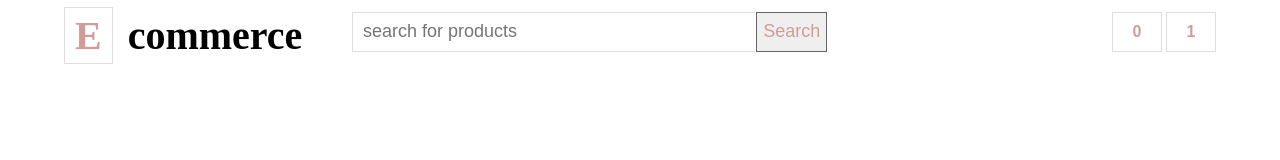
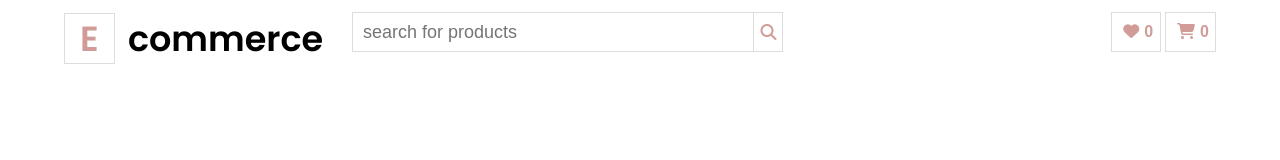
Before and after one commit to abdulqadircp/e-commerce-website, a plain HTML site: page index.html in a window 1280 px wide. Drawn offline with Linux system fonts and the light colour scheme.

Commit message:
added google fonts and fontawesome icons

```diff
--- a/common.css
+++ b/common.css
@@ -1,5 +1,6 @@
 body {
     margin: 0;
+    font-family: "Poppins", sans-serif;
 }
 
 .wrapper {
@@ -27,3 +28,8 @@ body {
     font-size: 16px;
     font-weight: 700;
 }
+
+.common-btn i {
+    padding-right: 5px;
+    padding-left: 5px;
+}
--- a/index.html
+++ b/index.html
@@ -4,6 +4,14 @@
     <title> E commerce Website </title>
     <link href="style.css" rel="stylesheet">
     <link href="common.css" rel="stylesheet">
+    <link rel="preconnect" href="https://fonts.googleapis.com">
+    <link rel="preconnect" href="https://fonts.gstatic.com" crossorigin>
+    <link
+        href="https://fonts.googleapis.com/css2?family=Poppins:ital,wght@0,100;0,200;0,300;0,400;0,500;0,600;0,700;0,800;0,900;1,100;1,200;1,300;1,400;1,500;1,600;1,700;1,800;1,900&display=swap"
+        rel="stylesheet">
+    <link rel="stylesheet" href="https://cdnjs.cloudflare.com/ajax/libs/font-awesome/6.5.1/css/all.min.css"
+        integrity="sha512-DTOQO9RWCH3ppGqcWaEA1BIZOC6xxalwEsw9c2QQeAIftl+Vegovlnee1c9QX4TctnWMn13TZye+giMm8e2LwA=="
+        crossorigin="anonymous" referrerpolicy="no-referrer" />
 
 </head>
 
@@ -15,11 +23,16 @@
             </div>
             <div class="search-product arrange-left wid-50">
                 <input type="text" placeholder="search for products">
-                <button>Search</button>
+                <button>
+                    <i class="fa-solid fa-magnifying-glass"></i></button>
             </div>
             <div class="selected-product arrange-left wid-25">
-                <button class="common-btn"><span>0</span></button>
-                <button class="common-btn"><span>1</span></button>
+                <button class="common-btn">
+                    <span><i class="fa-solid fa-heart"></i>0</span>
+                </button>
+                <button class="common-btn">
+                    <span><i class="fa-solid fa-cart-shopping"></i>0</span>
+                </button>
             </div>
         </div>
         <div></div>
--- a/style.css
+++ b/style.css
@@ -4,14 +4,16 @@
 
 .logo h1 {
     margin: 0;
-    font-size: 40px;
+    font-size: 35px;
+    font-weight: 600;
 }
 
 .logo h1 span:first-of-type {
-    padding: 5px 10px;
+    padding: 0 15px;
     border: 1px solid #ddd;
     margin-right: 5px;
     color: #d19c97;
+
 }
 
 .arrange-left {
@@ -30,13 +32,18 @@
 
 }
 
+.search-product input:focus {
+    outline: none;
+}
+
 .search-product button {
     height: 40px;
     border-radius: 0;
-    border: 1px solid #666;
-    font-size: 18px;
+    border: 1px solid #ddd;
+    font-size: 16px;
     color: #d19c97;
-    margin-left: -3px;
+    margin-left: -6px;
+    background-color: #fff;
 }
 
 .selected-product {
```
